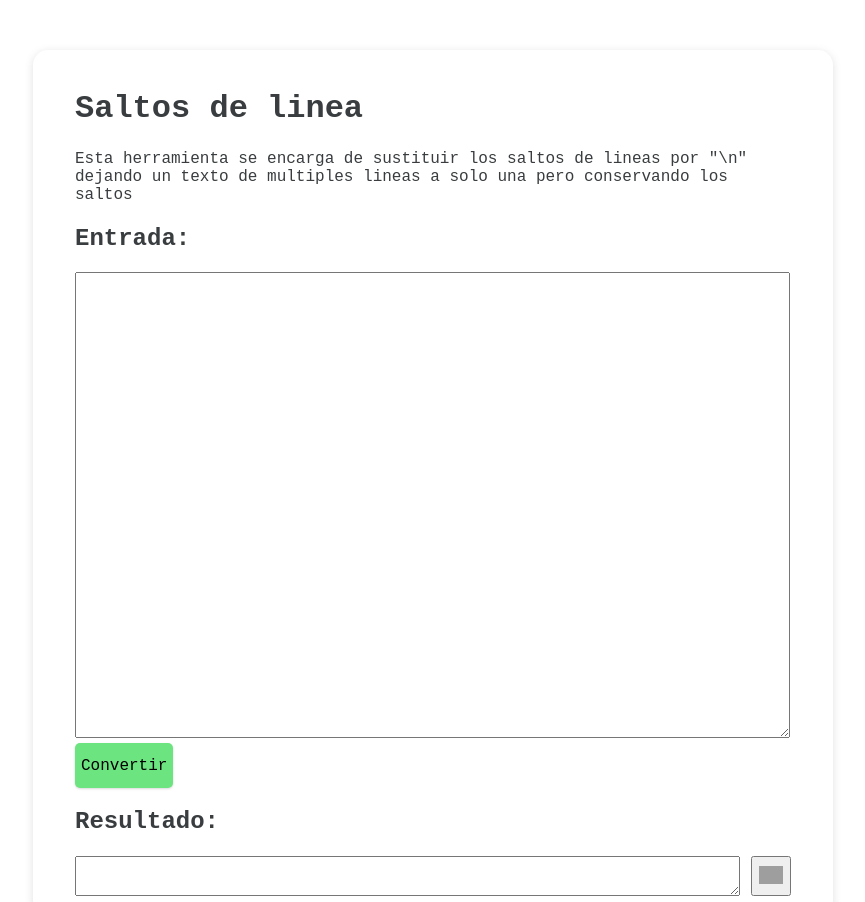
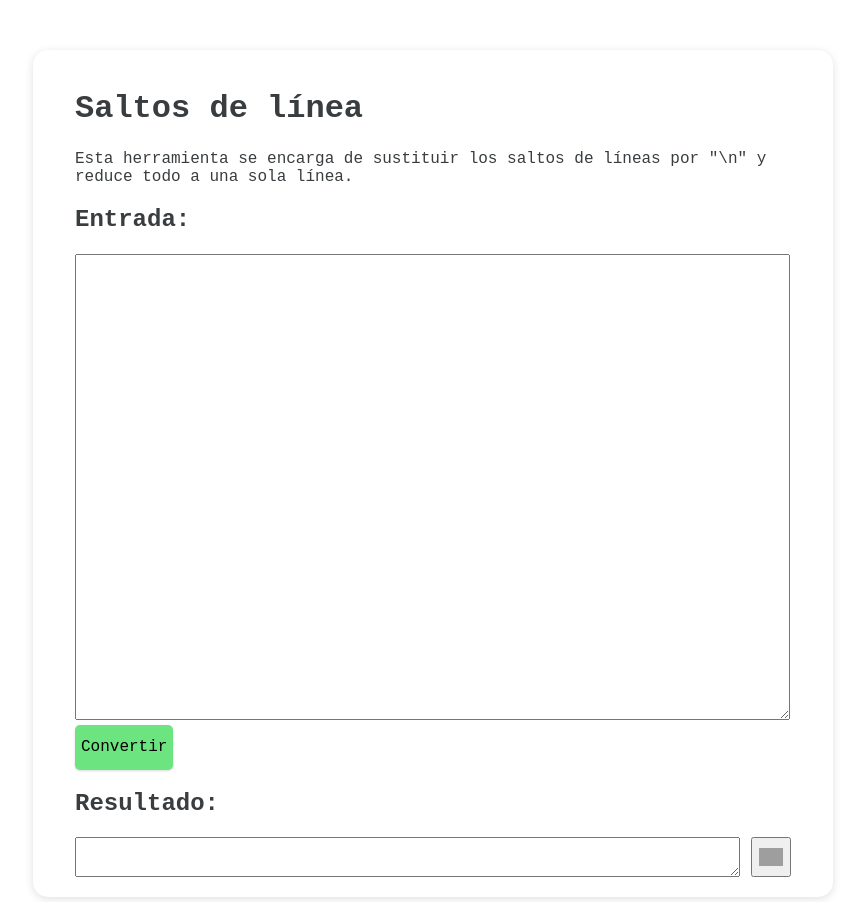
Before and after one commit to Manuel-2/Formateador-de-saltos, a plain HTML site: page index.html in a window 1280 px wide. Shown: the top 902 px of the page, without its empty margins (207-1072 px from the left). Drawn offline with Linux system fonts and the light colour scheme; grey boxes are pictures that could not be loaded.

Commit message:
cambios al texto

```diff
--- a/index.html
+++ b/index.html
@@ -5,7 +5,7 @@
     <meta charset="UTF-8">
     <meta http-equiv="X-UA-Compatible" content="IE=edge">
     <meta name="viewport" content="width=device-width, initial-scale=1.0">
-    <title>Formateador de texto con espacios</title>
+    <title>Formateador de saltos de línea</title>
     <link rel="stylesheet" href="./Styles/normalize.css">
     <link rel="stylesheet" href="./Styles/styles.css">
 </head>
@@ -13,11 +13,8 @@
 <body>
     <main>
         <section class="info">
-            <h1 class="info__title">Saltos de linea</h1>
-            <p class="info__desc">
-                Esta herramienta se encarga de sustituir los saltos de lineas por "\n" dejando un texto de multiples
-                lineas a solo una pero conservando los saltos
-            </p>
+            <h1 class="info__title">Saltos de línea</h1>
+            <p class="info__desc"> Esta herramienta se encarga de sustituir los saltos de líneas por "\n" y reduce todo a una sola línea.</p>
         </section>
         <section class="conversor">
             <div class="conversor__input">
```
